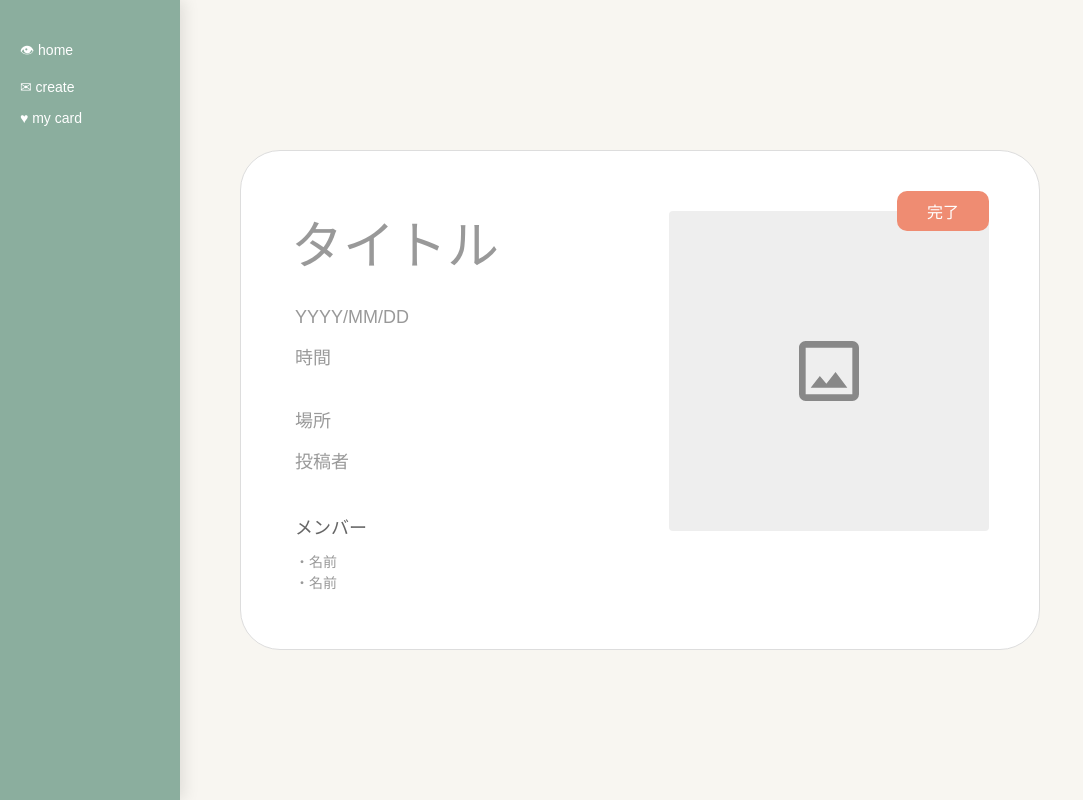
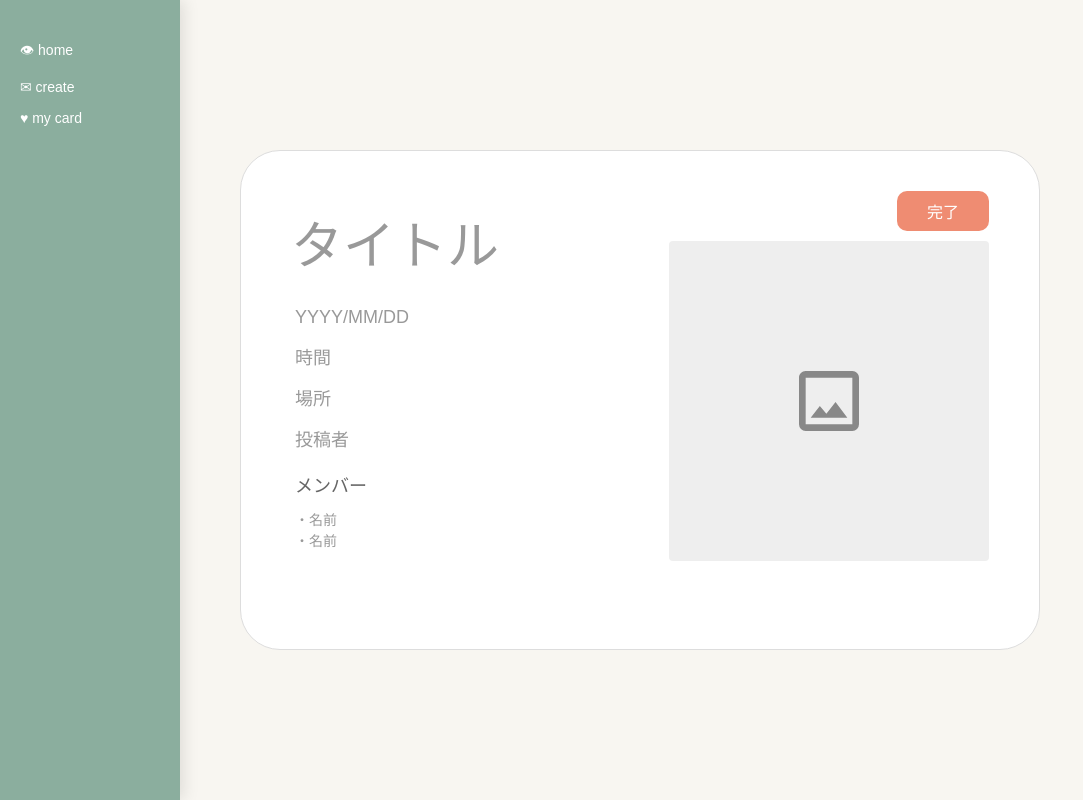
Before and after one commit to KDGT2026-Summer-Techjam/Team-B-Django, a Python web app: template templates/events/edit.html in a window 1280 px wide. Shown: the whole page, without its empty margins (0-1083 px from the left). Run offline with Jinja, Linux system fonts and the light colour scheme; the template is opened without the code that fills it, so the values that code supplies are empty.

Commit message:
edit画面微調整

```diff
--- a/templates/events/edit.html
+++ b/templates/events/edit.html
@@ -124,6 +124,7 @@
             height: 320px;
             background-color: #EEEEEE;
             display: flex;
+            margin-top: 30px;
             justify-content: center;
             align-items: center;
             border-radius: 4px;
@@ -174,7 +175,6 @@
         }
 
         .members-area {
-            margin-top: 20px;
             display: flex;
             flex-direction: column;
             gap: 5px;
@@ -222,9 +222,6 @@
 
                 <input type="text" class="input-date" placeholder="YYYY/MM/DD">
                 <input type="text" class="input-time" placeholder="時間">
-
-                <div style="margin-top: 10px;"></div> <!-- 少しの余白 -->
-
                 <input type="text" class="input-location" placeholder="場所">
                 <input type="text" class="input-author" placeholder="投稿者">
 
```
